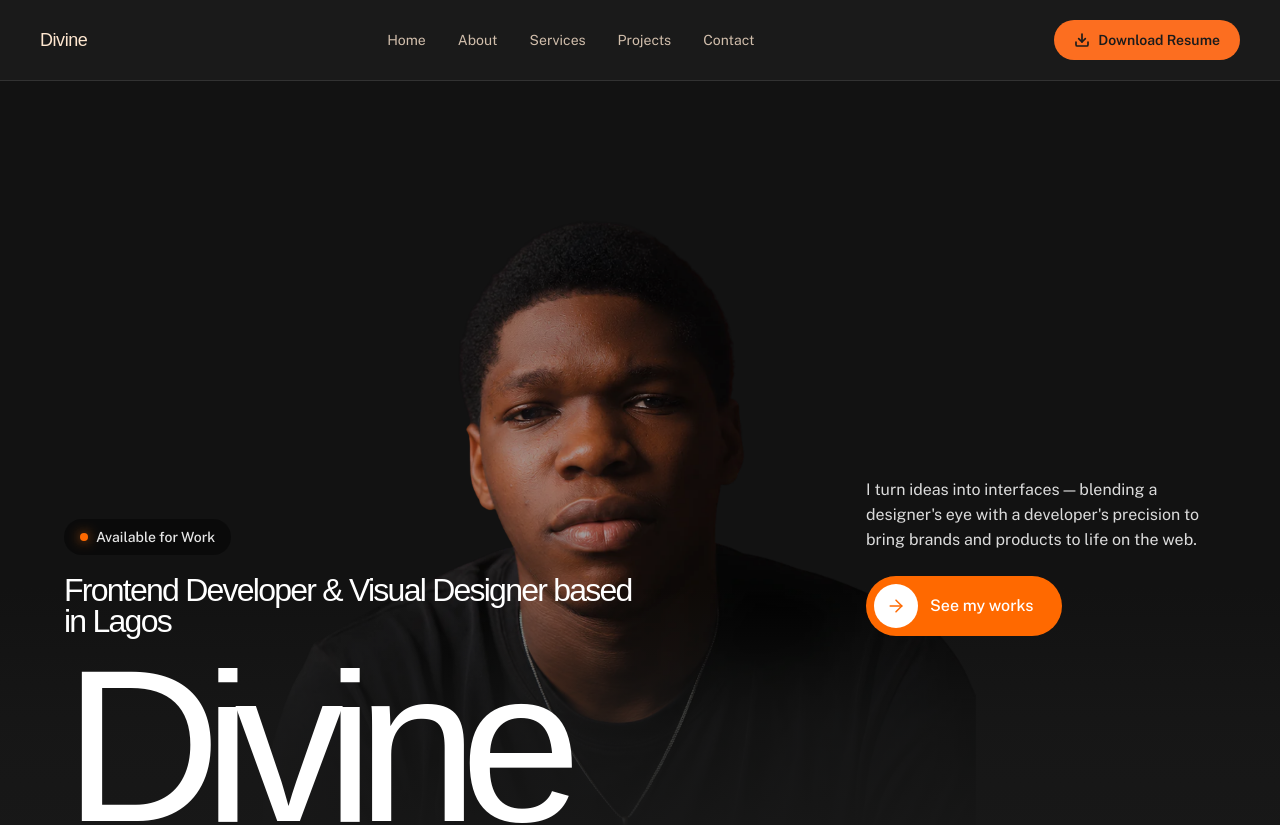
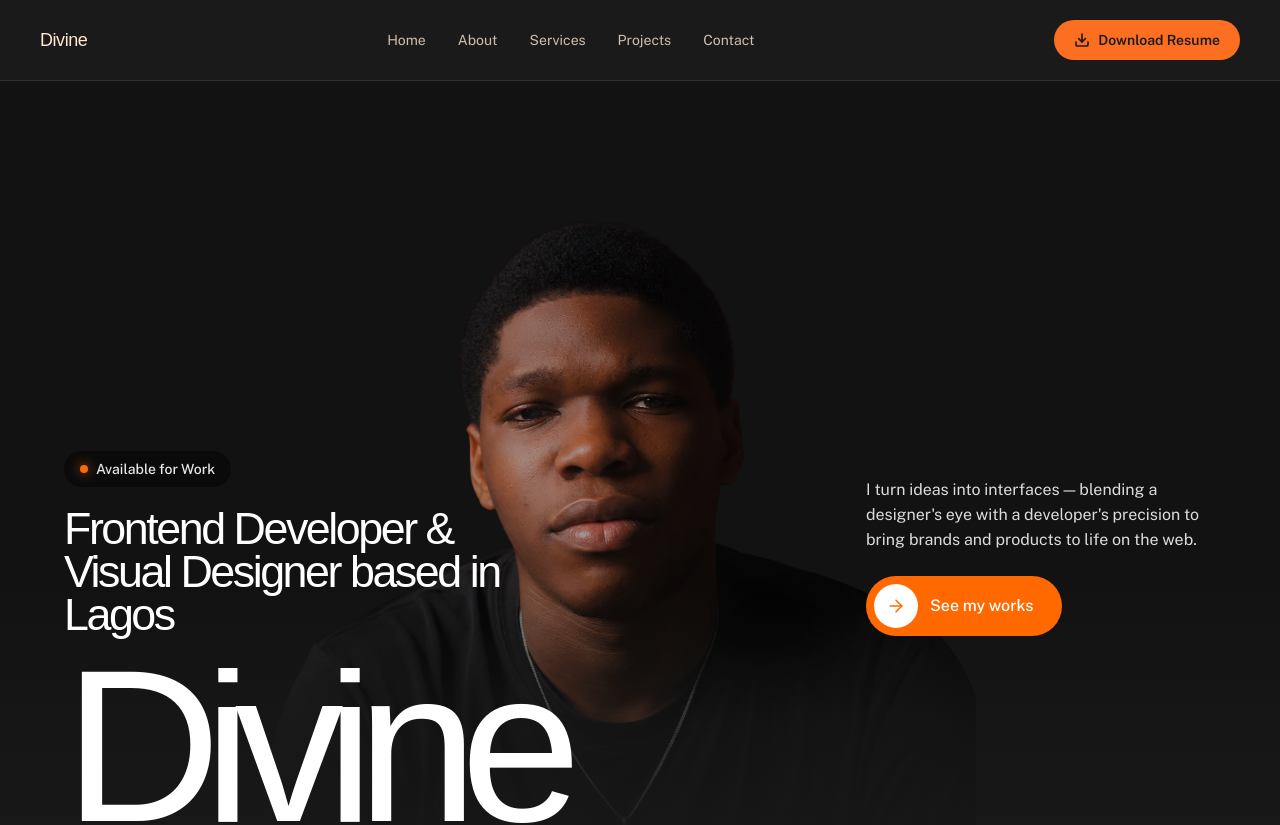
Before and after one commit to emeka-divine-exe/emeka-divine, a React (Vite) app: page / in a window 1280 px wide. Shown: the top 825 px of the page. Built offline with nearby package versions, Linux system fonts and the light colour scheme.

Commit message:
Adjust Hero component heading styles

```diff
--- a/src/components/Hero.jsx
+++ b/src/components/Hero.jsx
@@ -139,8 +139,8 @@ export default function Hero() {
             <h1
               className="
                 font-display
-                max-w-[580px]
-                text-[2rem]
+                max-w-[460px]
+                text-[2.8rem]
                 font-medium
                 leading-[0.96]
                 tracking-[-0.055em]
```
